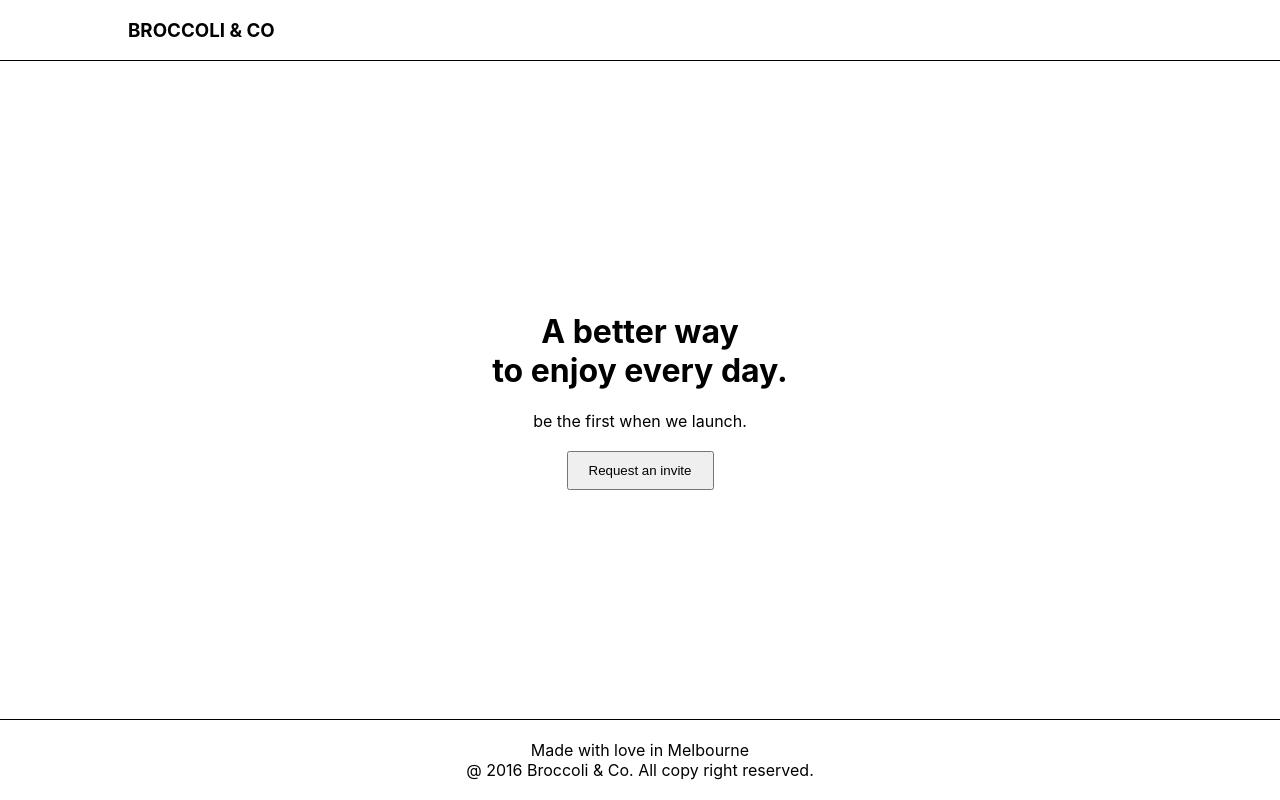
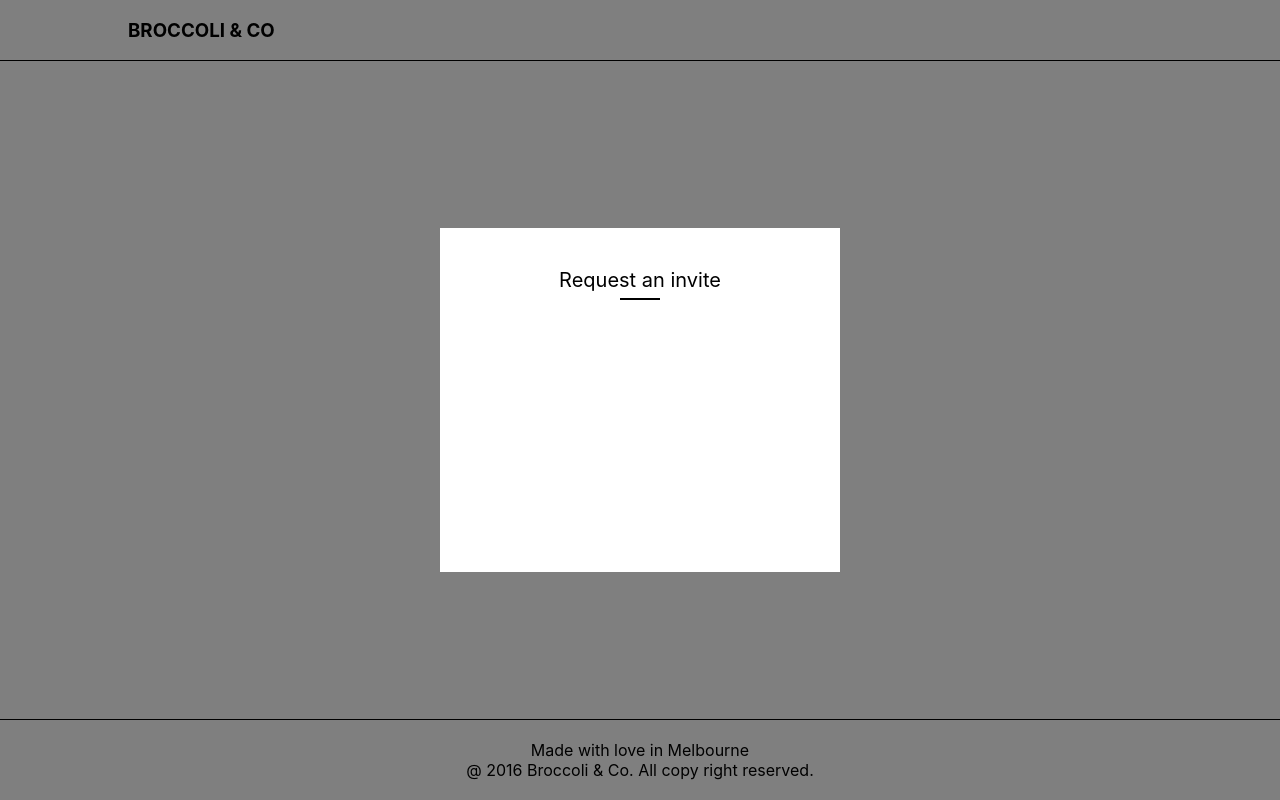
Before and after one commit to zhy0216/broccoli, a Next.js app: page / in a window 1280 px wide. Both pictures are taken after a click on the button "Request an invite". Built offline with nearby package versions, Linux system fonts and the light colour scheme.

Commit message:
add modal component

```diff
--- /dev/null
+++ b/components/Modal.module.scss
@@ -0,0 +1,39 @@
+.container {
+  position: absolute;
+  left: 50%;
+  top: 50%;
+  transform: translate(-50%, -50%);
+  width: 400px;
+  background: white;
+  padding: 40px;
+  .header {
+    text-align: center;
+    font-weight: 400;
+    font-size: 20px;
+    position: relative;
+    &:before {
+      content: "";
+      width: 40px;
+      height: 2px;
+      background: black;
+      position: absolute;
+      left: 50%;
+      margin-left: -20px;
+      top: 1.5em;
+    }
+  }
+
+  .content {
+    min-height: 200px;
+    margin-top: 40px;
+  }
+}
+
+.mask {
+  position: absolute;
+  top: 0;
+  bottom: 0;
+  left: 0;
+  right: 0;
+  background: rgba(0, 0, 0, 0.5);
+}
--- /dev/null
+++ b/components/Modal.tsx
@@ -0,0 +1,36 @@
+import React from "react"
+import ReactDOM from "react-dom"
+import styles from "./Modal.module.scss"
+
+interface Props {
+  title: string
+  visible: boolean
+}
+
+interface State {
+  // visible: boolean
+}
+
+export class Modal extends React.Component<Props, State> {
+  constructor(props: Props) {
+    super(props)
+    this.state = {
+
+    }
+  }
+
+  render() {
+    const {children, title, visible} = this.props
+    if (!visible) {
+      return <></>
+    }
+
+    return ReactDOM.createPortal(<>
+      <div className={styles.mask}></div>
+      <div className={styles.container}>
+        <div className={styles.header}>{title}</div>
+        <div className={styles.content}>{children}</div>
+      </div>
+      </>, document.body)
+  }
+}
--- a/package.json
+++ b/package.json
@@ -11,11 +11,13 @@
   "dependencies": {
     "next": "12.1.0",
     "react": "17.0.2",
-    "react-dom": "17.0.2"
+    "react-dom": "17.0.2",
+    "sass": "^1.49.9"
   },
   "devDependencies": {
     "@types/node": "17.0.21",
     "@types/react": "17.0.39",
+    "@types/react-dom": "17.0.13",
     "eslint": "8.10.0",
     "eslint-config-next": "12.1.0",
     "typescript": "4.6.2"
--- a/pages/index.tsx
+++ b/pages/index.tsx
@@ -1,7 +1,11 @@
 import type { NextPage } from 'next'
-import styles from '../styles/Home.module.css'
+import styles from '../styles/Home.module.scss'
+import {useState} from "react"
+import {Modal} from "../components/Modal"
 
 const Home: NextPage = () => {
+  const [inviteModalVisible, setInviteModalVisible] = useState(false)
+
   return (
     <div className={styles.container}>
       <header className={styles.header}>
@@ -14,9 +18,14 @@ const Home: NextPage = () => {
         <div>be the first when we launch.</div>
         <button
           className={styles.inviteBtn}
+          onClick={() => setInviteModalVisible(true)}
         >
           Request an invite
         </button>
+        {<Modal
+          title="Request an invite"
+          visible={inviteModalVisible}
+        ></Modal>}
       </main>
 
       <footer className={styles.footer}>
```
Also changed, not shown: styles/Home.module.scss (renamed from styles/Home.module.css), 1 other file (tests, documents, lock files or other folders).
